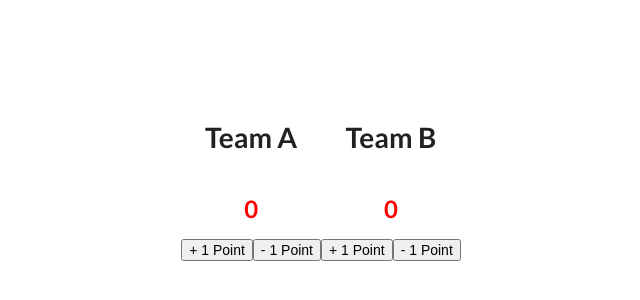
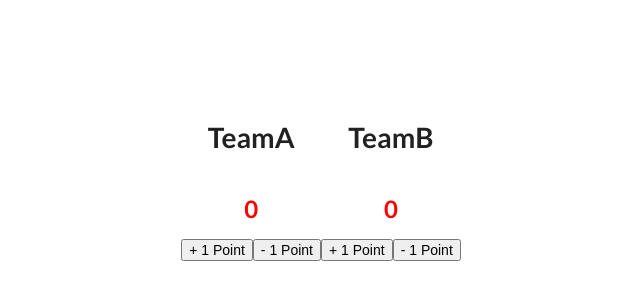
Before and after one commit to paulsoh/FastCampus_ReactLecture, a React (Create React App) app: page / in a window 1280 px wide. Shown: the part 130-430 px from the top of the page, without its empty margins (319-959 px from the left). Built offline with nearby package versions, Linux system fonts and the light colour scheme.

Commit message:
Complete Refactoring Scoreboard

```diff
--- a/src/Scoreboard.js
+++ b/src/Scoreboard.js
@@ -12,7 +12,7 @@ class TeamScore extends React.Component {
       }}
     >
       <h1>
-        Team A
+        {this.props.label}
       </h1>
       <h2
         style={{
@@ -79,41 +79,18 @@ export default class Scoreboard extends React.Component {
         }}
       >
         <TeamScore
+          label="TeamA"
           score={this.state.teamA}
           increaseScoreHandler={() => this.increaseTeamScore('teamA')}
+          decreaseScoreHandler={() => this.decreaseTeamScore('teamA')}
+        />
+        <TeamScore
+          label="TeamB"
+          score={this.state.teamB}
+          increaseScoreHandler={() => this.increaseTeamScore('teamB')}
+          decreaseScoreHandler={() => this.decreaseTeamScore('teamB')}
         />
 
-        <div
-          style={{
-            display: 'flex',
-            flexDirection: 'column',
-            justifyContent: 'center',
-            alignItems: 'center',
-          }}
-        >
-          <h1>
-            Team B
-          </h1>
-          <h2
-            style={{
-              color: this.state.teamA > this.state.teamB ? 'blue' : 'red',
-            }}
-          >
-            {this.state.teamB}
-          </h2>
-          <div>
-            <button
-              onClick={() => this.increaseTeamScore('teamB')}
-            >
-              + 1 Point
-            </button>
-            <button
-              onClick={() => this.decreaseTeamScore('teamB')}
-            >
-              - 1 Point
-            </button>
-          </div>
-        </div>
       </div>
     );
   }
```
